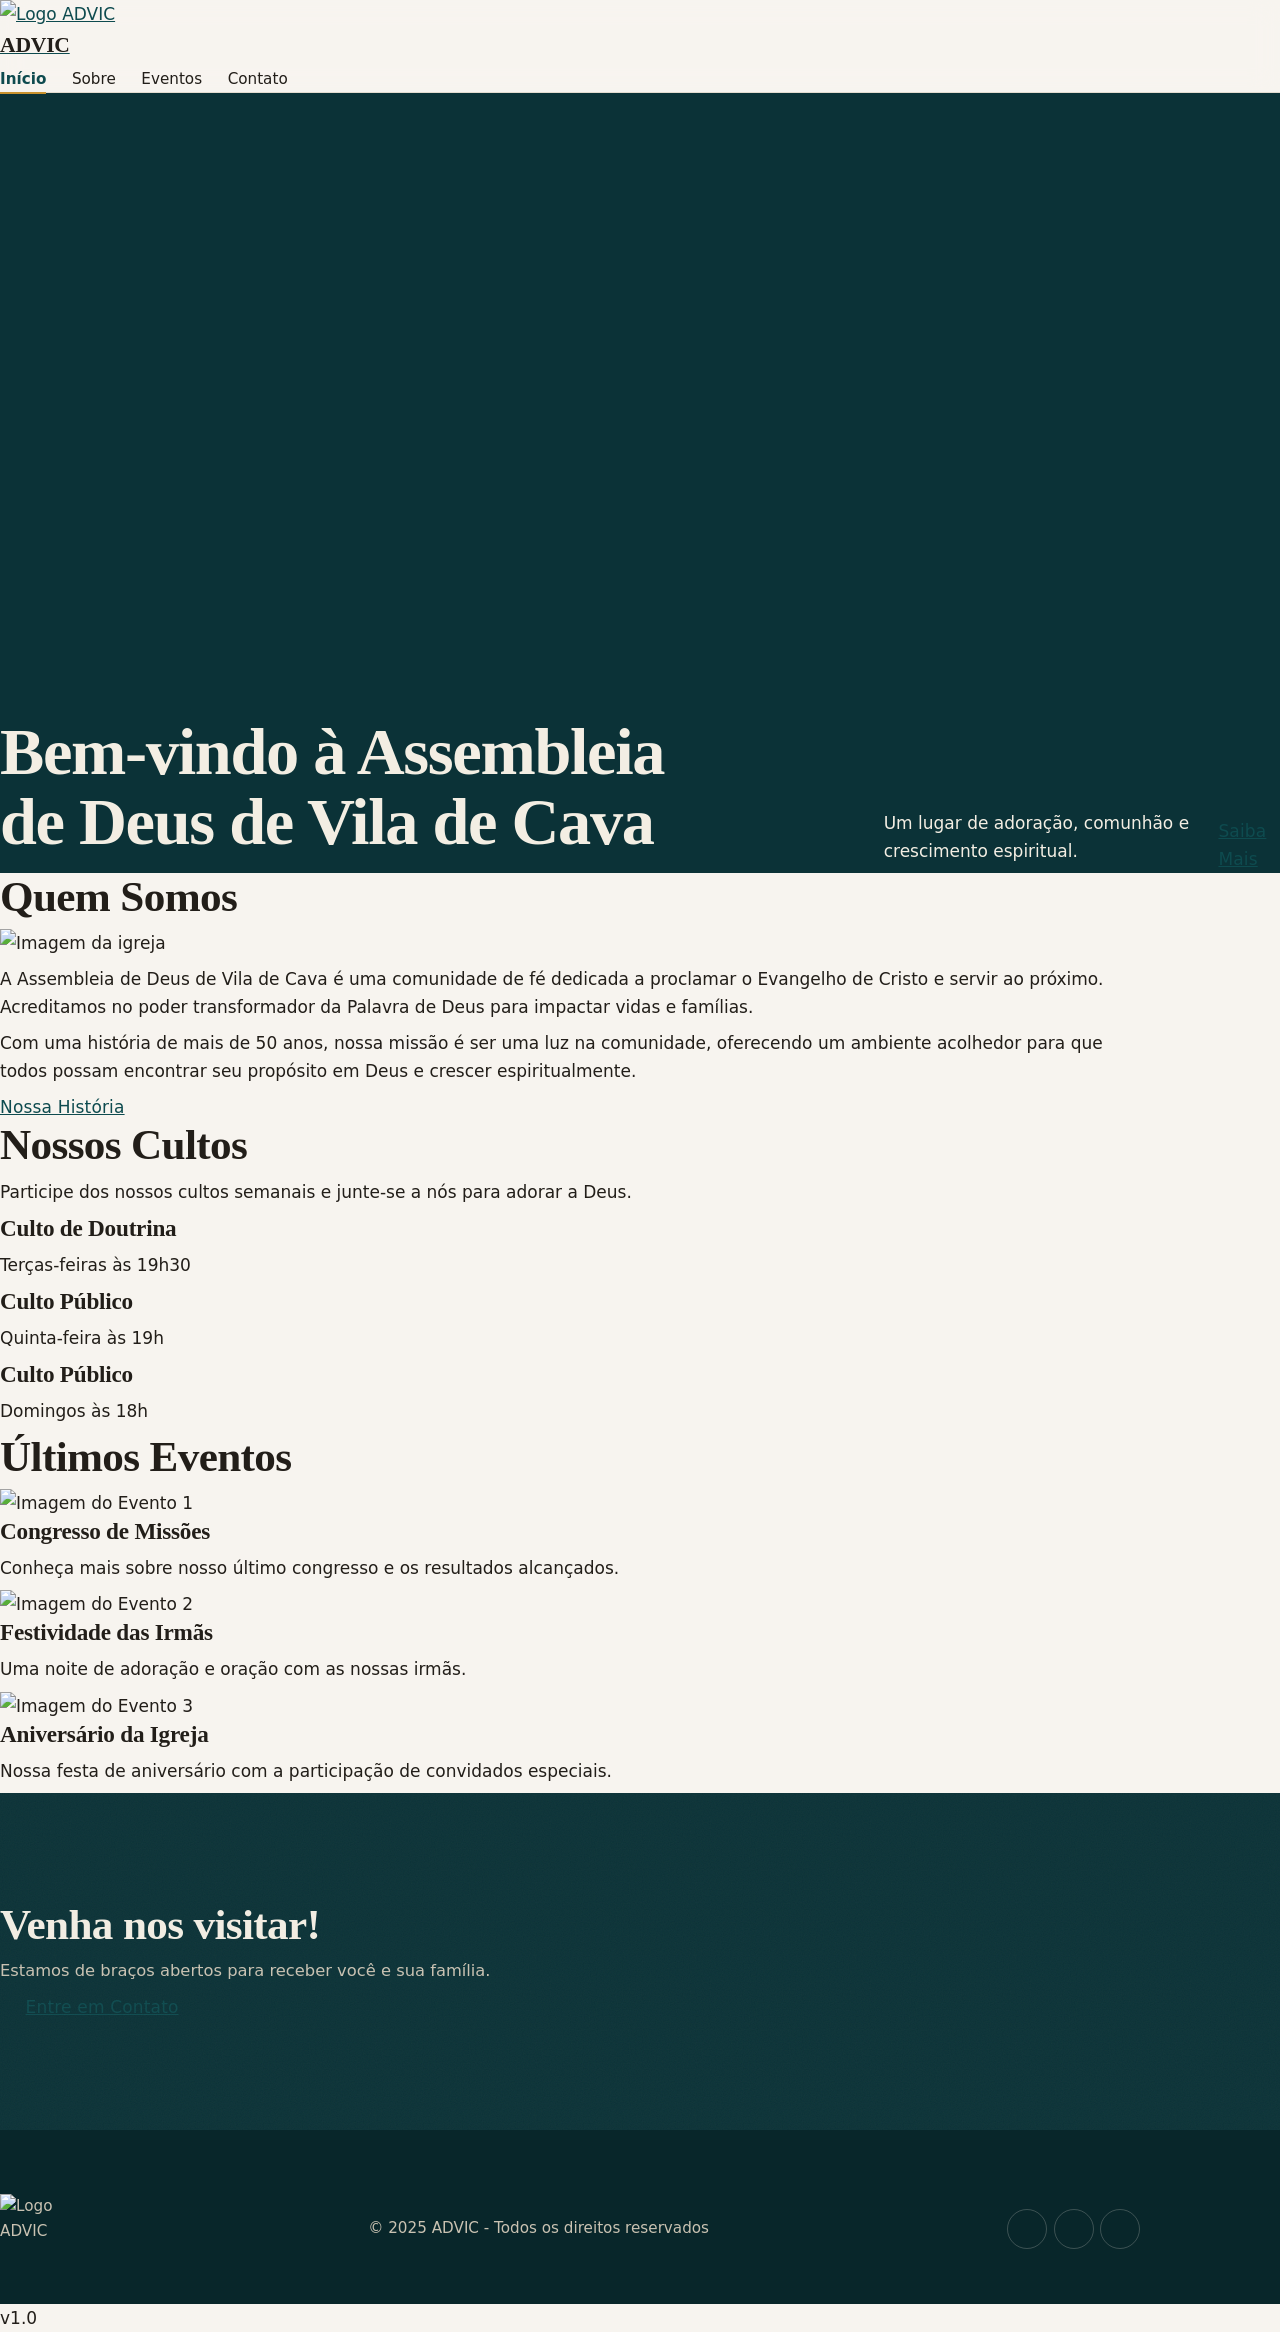
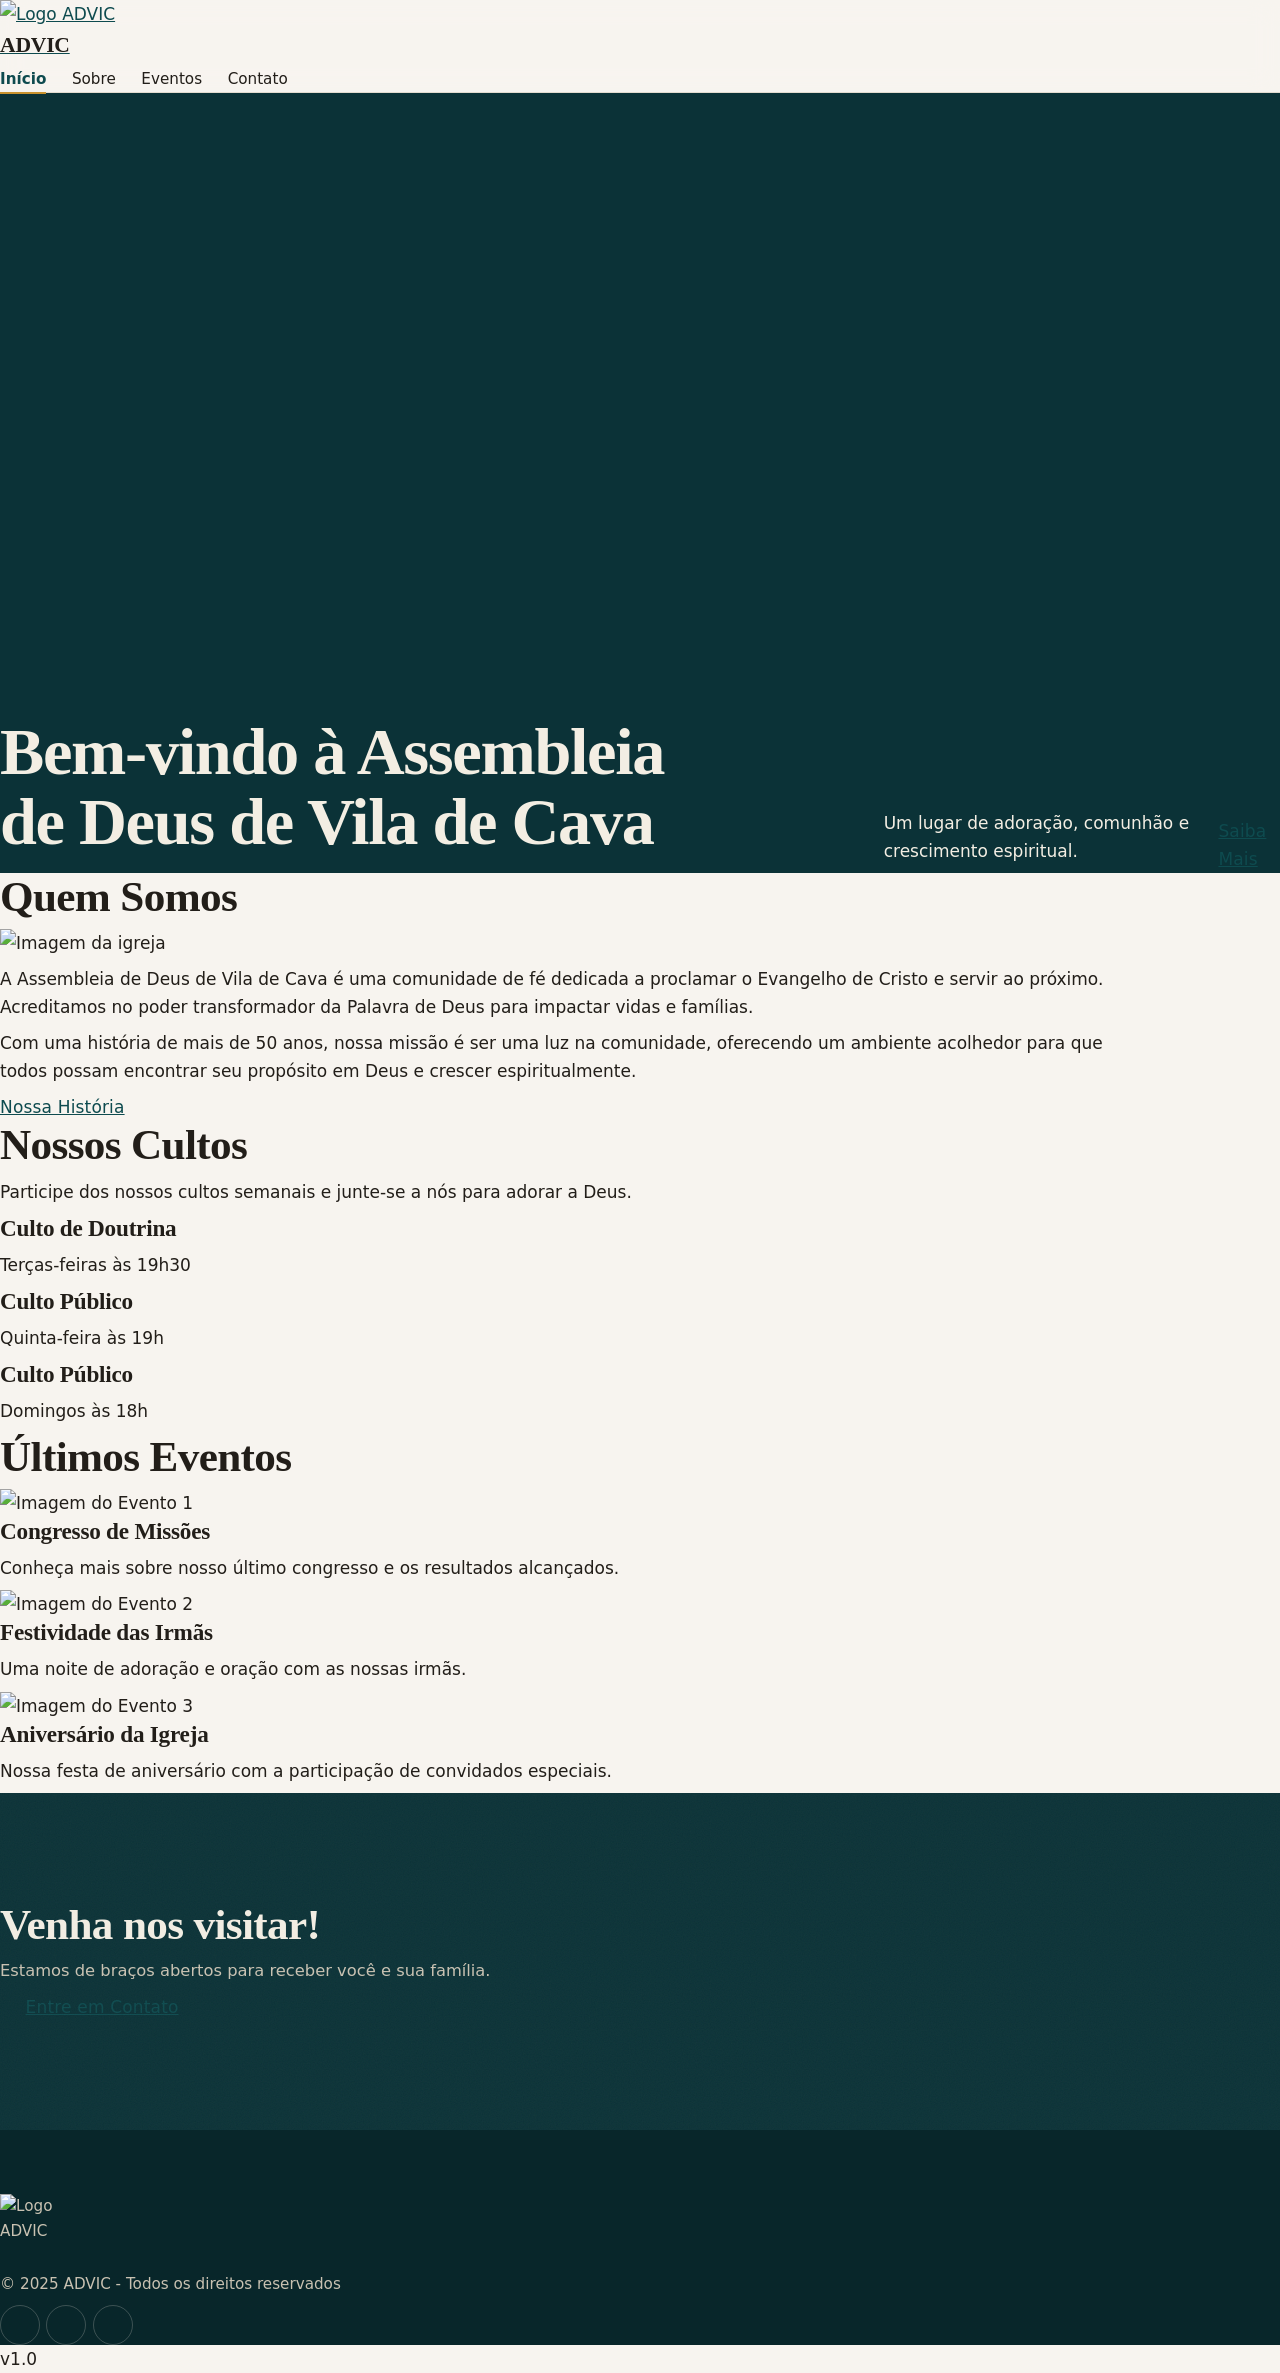

perf+fix: auditoria completa — imagens 3x menores, favicons reais, SW e galeria refinados

--- a/style.css
+++ b/style.css
@@ -1116,38 +1116,6 @@ a:hover { color: var(--brand-strong); }
   color: rgba(243, 238, 227, .5);
 }
 
-/* Ore · Vá · Contribua */
-.missions-actions {
-  display: grid;
-  grid-template-columns: repeat(3, 1fr);
-  gap: var(--sp-5) clamp(2rem, 5vw, 4rem);
-  margin-top: var(--sp-7);
-  max-width: 56rem;
-  border-top: 1px solid rgba(243, 238, 227, .18);
-  padding-top: var(--sp-6);
-}
-.missions-action h3 {
-  font-size: 1.5rem;
-  font-style: italic;
-  font-weight: 480;
-  color: var(--cream);
-  margin-bottom: .4rem;
-}
-.missions-action h3::after {
-  content: "";
-  display: block;
-  width: 2.1rem;
-  height: 2px;
-  background: var(--accent-soft);
-  margin-top: .6rem;
-}
-.missions-action p {
-  color: var(--cream-muted);
-  font-size: .95rem;
-  line-height: 1.6;
-  margin: .75rem 0 0;
-}
-
 .missions-cta { margin-top: var(--sp-6); }
 
 .missions-sources {
@@ -1971,16 +1939,6 @@ a:hover { color: var(--brand-strong); }
 .footer-bottom p { margin: 0; }
 .footer-bottom a { color: var(--cream-muted); }
 .footer-bottom a:hover { color: var(--cream); }
-
-/* Compat: footer antigo (páginas ainda não migradas) */
-.footer-content {
-  display: flex;
-  align-items: center;
-  justify-content: space-between;
-  gap: 1rem;
-  flex-wrap: wrap;
-  padding-bottom: var(--sp-6);
-}
 
 /* =========================================================
    14. SOBRE — história, timeline, liderança
@@ -3044,32 +3002,6 @@ body.a11y-reduce-motion *::after {
   .sw-update-banner { right: 12px; left: 12px; max-width: none; bottom: 12px; }
 }
 
-/* WhatsApp FAB */
-.whatsapp-fab {
-  position: fixed;
-  bottom: 5.5rem;
-  right: 1.25rem;
-  width: 52px;
-  height: 52px;
-  background: #25d366;
-  color: #fff;
-  border-radius: 50%;
-  display: flex;
-  align-items: center;
-  justify-content: center;
-  font-size: 1.65rem;
-  box-shadow: 0 4px 18px rgba(37, 211, 102, .45);
-  z-index: 998;
-  transition: transform var(--fast), box-shadow var(--fast);
-  text-decoration: none;
-}
-.whatsapp-fab:hover,
-.whatsapp-fab:focus-visible {
-  transform: scale(1.1);
-  box-shadow: 0 6px 26px rgba(37, 211, 102, .6);
-  color: #fff;
-}
-
 /* =========================================================
    19. IMAGENS E SKELETONS
 ========================================================= */
@@ -3385,7 +3317,7 @@ body.a11y-reduce-motion *::after {
 @media print {
   .site-header, .preloader, #btnTop, #btnA11y, #a11yPanel,
   .accessibility-fab, .pwa-container, .sw-update-banner,
-  .live-banner, .cta, .btn-dark-mode, .whatsapp-fab,
+  .live-banner, .cta, .btn-dark-mode,
   #youtube, #pwa-install-container, footer .social-links {
     display: none !important;
   }
